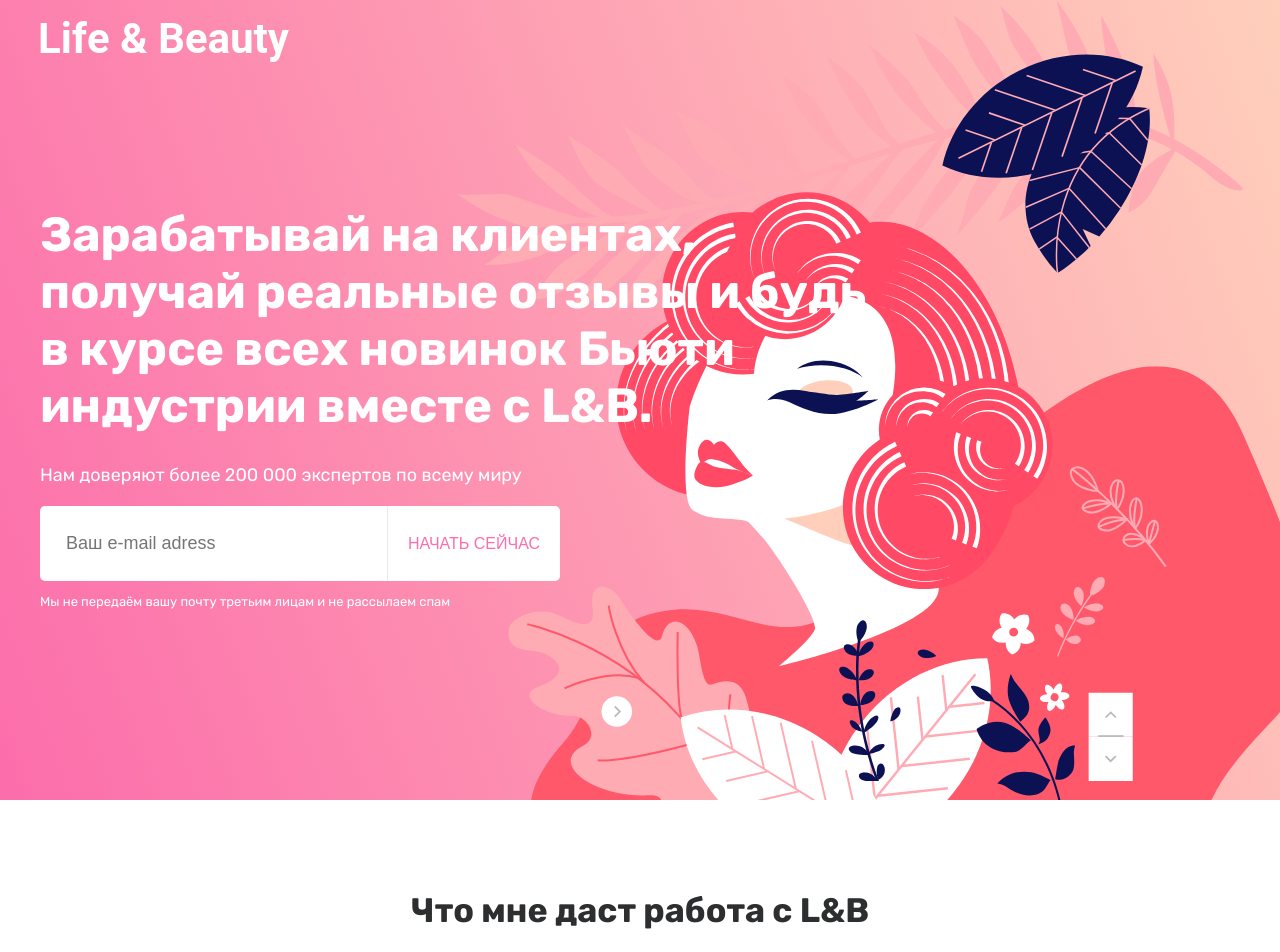
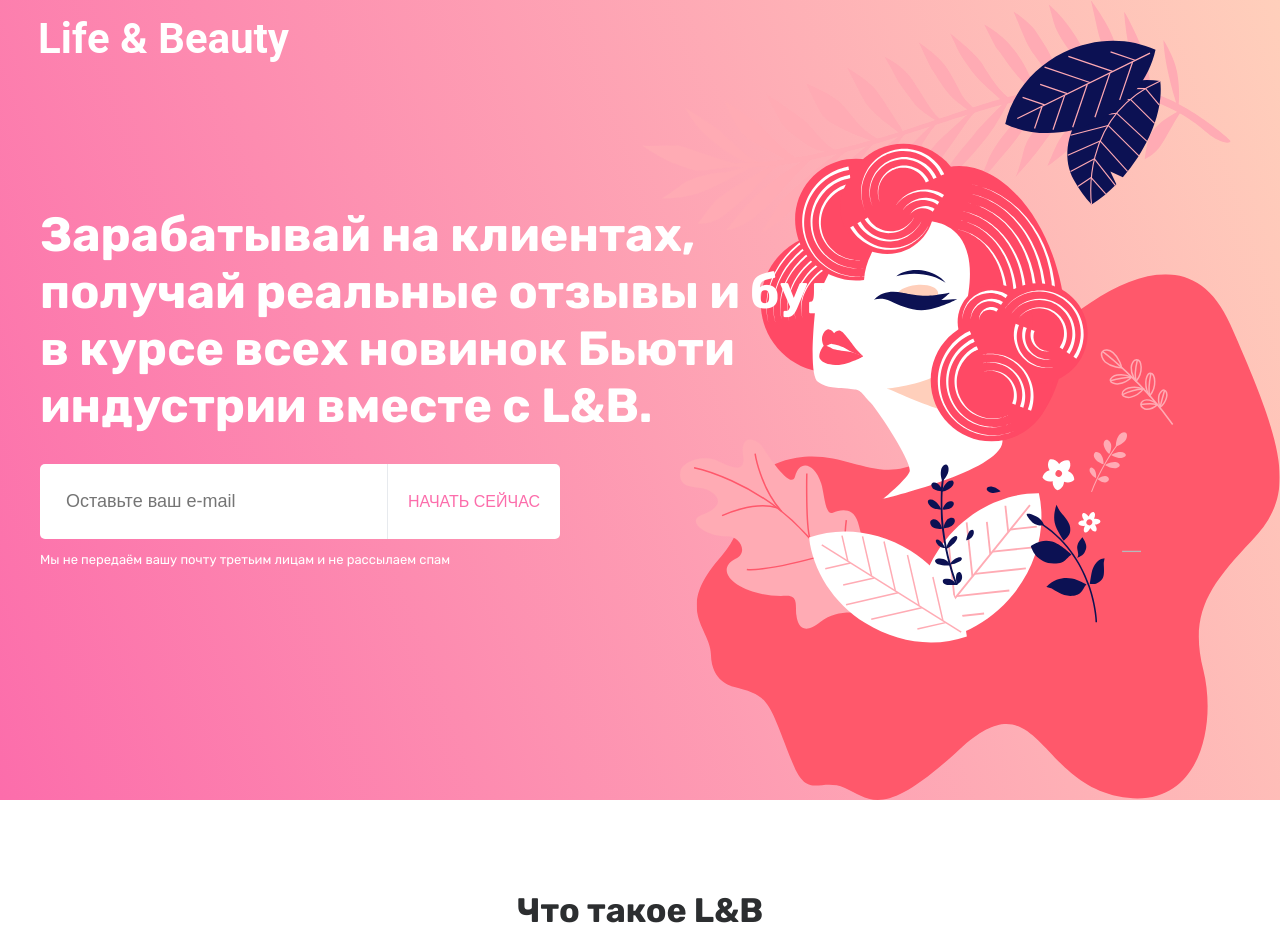
Before and after one commit to sevabrov/nails, a React (Create React App) app: page / in a window 1280 px wide. Shown: the top 952 px of the page. Built offline with nearby package versions, Linux system fonts and the light colour scheme; the HTML template or start-up script is replaced by a standard one.

Commit message:
1) change title 2) new block 3) animate btn 4) new header-bg

```diff
--- a/public/index.html
+++ b/public/index.html
@@ -22,7 +22,7 @@
       work correctly both with client-side routing and a non-root public URL.
       Learn how to configure a non-root public URL by running `npm run build`.
     -->
-    <title>Тут название нашего сервиса</title>
+    <title>L&B</title>
   </head>
   <body>
     <noscript>You need to enable JavaScript to run this app.</noscript>
--- a/src/App.js
+++ b/src/App.js
@@ -3,7 +3,7 @@ import React, { Component } from 'react';
 //components
 import Header from './Components/header';
 import What from './Components/what';
-import Masters from './Components/masters';
+import About from './Components/about';
 import Help from './Components/help';
 import Reviews from './Components/reviews';
 import Footer from './Components/footer';
@@ -17,8 +17,8 @@ class App extends Component {
       <div className="main">
         <Header/>
         <div className="main-content">
+          <About/>
           <What/>
-          <Masters/>
           <Help/>
           <Reviews/>
         </div>
--- a/src/Components/masters.js
+++ b/src/Components/about.js
@@ -1,9 +1,9 @@
 import React from 'react';
 
-const Masters = () => {
+const About = () => {
     return (
             <div className="content">
-                <h3 className="content-title">Мастера по всему миру</h3>
+                <h3 className="content-title">Что такое L&B</h3>
                 <div className="content-area">
                     <div className="content-area--block">
                         <p className="big-text">
@@ -31,4 +31,4 @@ const Masters = () => {
     );
 }
 
-export default Masters;
+export default About;
--- a/src/Components/footer.js
+++ b/src/Components/footer.js
@@ -24,7 +24,6 @@ const Footer = () => {
                     <div className="main-content">
                         <a href="/">Главная</a>
                         <a href="/">Пользовательское соглашение</a>
-                        <a href="/">Обратная связь</a>
                     </div>
                 </div>
             </div>
--- a/src/Components/header.js
+++ b/src/Components/header.js
@@ -2,12 +2,11 @@ import React from 'react';
 
 import logo from '../styling/img/logo.png'
 
-const Header = (props) => {
+const Header = () => {
 
     let sendEmail = (e)=> {
         e.preventDefault();
     }
-    console.log(props)
     return (
         <div className="header">
             <div className="main-content">
@@ -16,10 +15,10 @@ const Header = (props) => {
                 </div>
                 <h1 className="header-title">Зарабатывай на клиентах, получай реальные отзывы и будь в курсе всех новинок Бьюти индустрии вместе с L&B.</h1>
                 <h1 className="header-title mob-view">Зарабатывай на клиентах вместе с L&B.</h1>
-                <p className="input-text">Нам доверяют более 200 000 экспертов по всему миру</p>
+                {/* <p className="input-text">Нам доверяют более 200 000 экспертов по всему миру</p> */}
                 <form onSubmit={sendEmail}>
                     <div className="input">
-                        <input type="text" placeholder="Ваш e-mail adress"/>
+                        <input type="text" placeholder="Оставьте ваш e-mail"/>
                         <button className="start-btn">Начать Сейчас</button>
                     </div>
                 </form>
--- a/src/styling/header.scss
+++ b/src/styling/header.scss
@@ -3,11 +3,11 @@
     min-height: 510px;
     width: 100%;
     background: #fc6dab;
-    background-image: url('./img//header-bg.svg'); /* fallback */
-    background-image: url('./img//header-bg.svg'), linear-gradient(250deg, #ffcfbb 0%, #fc6dab 100%); /* W3C */
+    background-image: url('./img//header-bg1.svg'); /* fallback */
+    background-image: url('./img//header-bg1.svg'), linear-gradient(250deg, #ffcfbb 0%, #fc6dab 100%); /* W3C */
     background-size: contain;
     background-repeat: no-repeat;
-    background-position: 105%;
+    background-position: 100%;
     margin-bottom: 90px;
     &-top {
         display: flex;
--- a/src/styling/index.scss
+++ b/src/styling/index.scss
@@ -20,6 +20,12 @@ li {
 }
 input, button {
     border-radius: 0;
+    outline: none;
+    &:focus,
+    &:active,
+    &:hover:focus {
+        outline: none;
+    }
 }
 a {
     text-decoration: none;
@@ -42,6 +48,13 @@ a {
     box-shadow: none;
     border-radius: 5px;
     cursor: pointer;
+    transition: all 0.8s;
+    &:hover,
+    &:focus {
+        box-shadow: inset 0 0 50px 30px #FF4965;
+        color: #fff;
+        transition: all 0.8s;
+    }
 }
 
 .input {
--- a/src/styling/media.scss
+++ b/src/styling/media.scss
@@ -7,7 +7,6 @@ $s: 650px;
     .header {
         height: auto;
         min-height: 100%;
-        background-position: 145%;
         padding-bottom: 30px;
         &-title {
             font-size: 4em;
```
Also changed, not shown: src/styling/img/header-bg1.svg (added).
